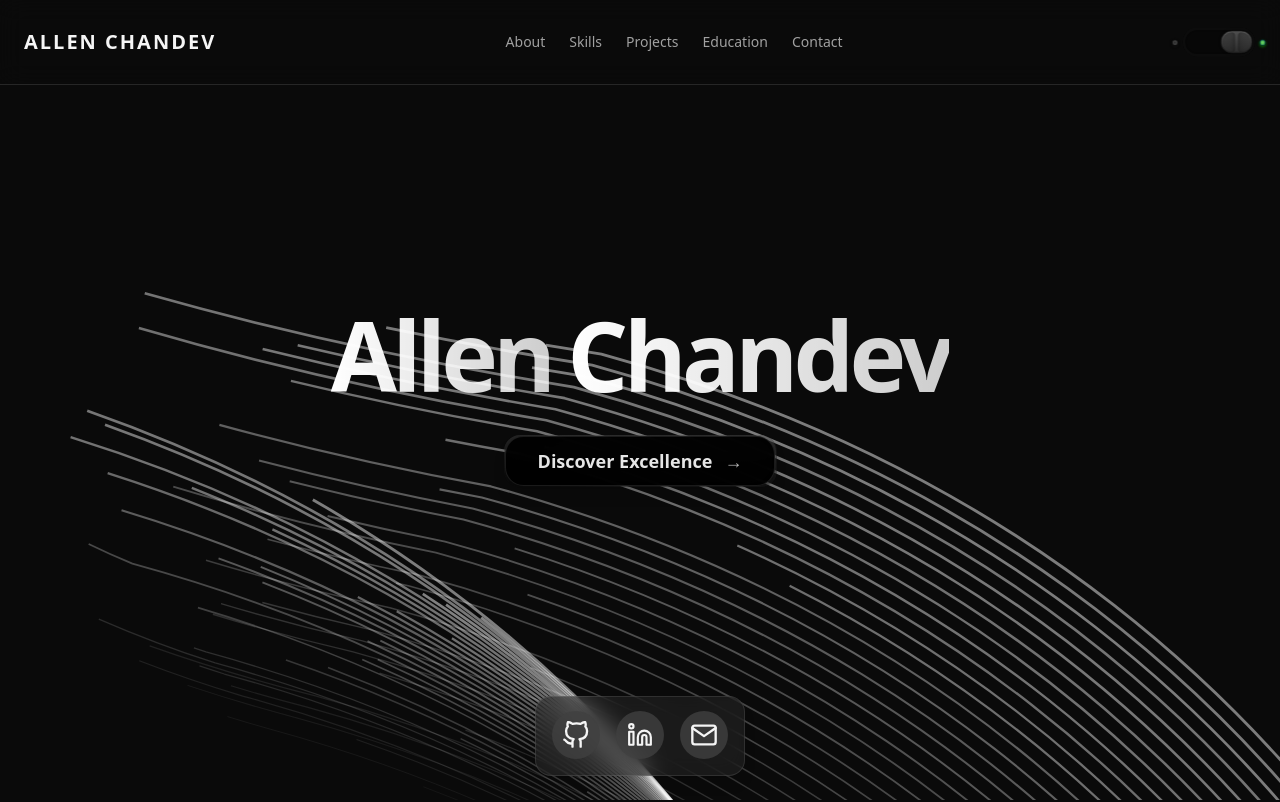
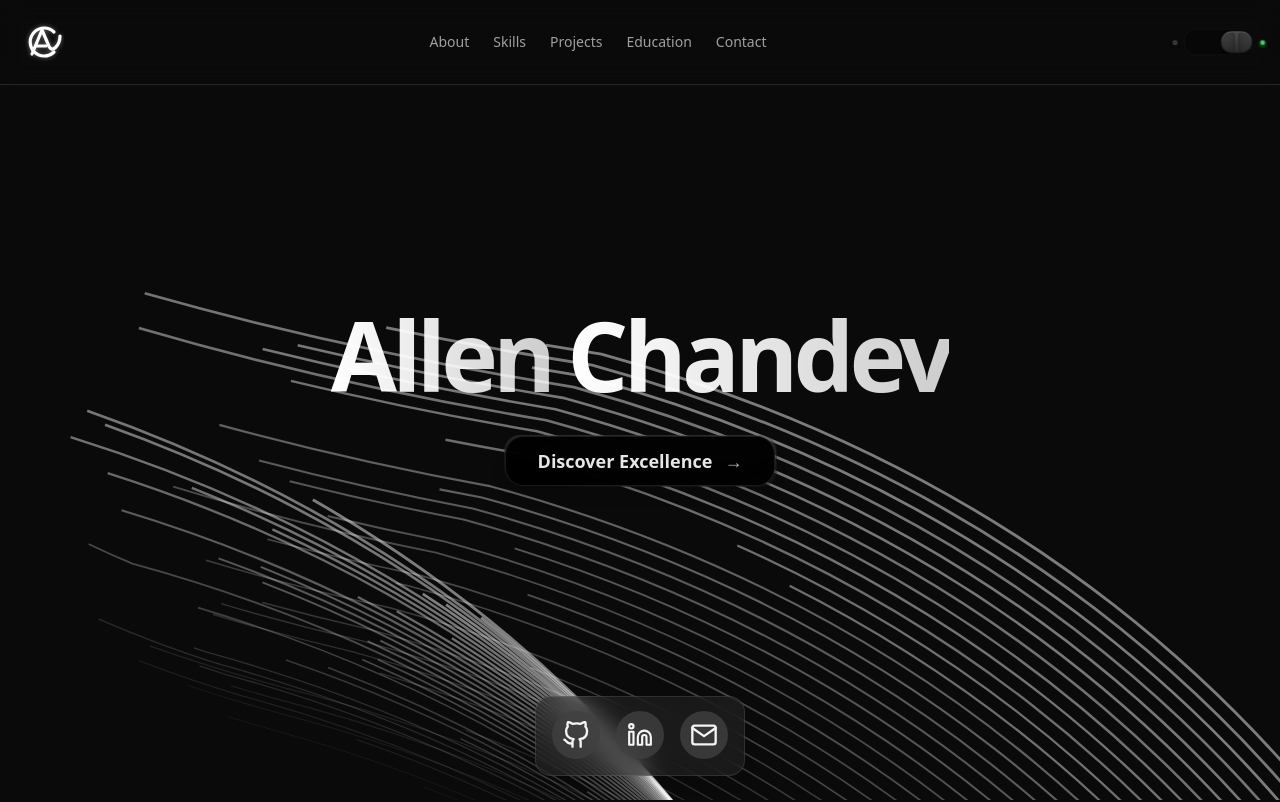
Before and after one commit to allenchandev25-del/allenchandev_portfolio, a React (Vite) app: page / in a window 1280 px wide. Shown: the top 802 px of the page. Built offline with nearby package versions, Linux system fonts and the light colour scheme.

Commit message:
Update App.tsx

```diff
--- a/src/App.tsx
+++ b/src/App.tsx
@@ -122,7 +122,43 @@ export default function App() {
   return (
     <div className="min-h-screen bg-white dark:bg-neutral-950 text-neutral-900 dark:text-neutral-100 transition-colors duration-300 font-sans pb-32">
       <header className="fixed top-0 left-0 right-0 z-50 flex items-center justify-between px-6 py-4 bg-white/80 dark:bg-neutral-950/80 backdrop-blur-md border-b border-neutral-200 dark:border-neutral-800">
-        <div className="font-bold text-xl tracking-widest">ALLEN CHANDEV</div>
+        <div className="flex items-center group cursor-pointer" onClick={() => window.scrollTo({ top: 0, behavior: 'smooth' })}>
+          {/*
+            This is a crisp, scalable SVG replication of your AC logo monogram!
+            If you want to use the exact PNG image you uploaded instead, simply delete this <svg>
+            and uncomment the <img> tags below, after putting your image in the public folder.
+          */}
+          <svg viewBox="0 0 100 100" className="w-10 h-10 transition-transform group-hover:scale-105" strokeLinecap="round" strokeLinejoin="round" fill="none">
+            {/* Dark mode version with glowing effect */}
+            <g className="hidden dark:block" stroke="white" strokeWidth="8" style={{ filter: 'drop-shadow(0 0 6px rgba(255,255,255,0.4))' }}>
+              <path d="M 75 25 A 35 35 0 1 0 75 75" />
+              <path d="M 45 20 L 20 80 M 45 20 L 60 55 C 70 85 90 55 90 35" />
+              <path d="M 30 60 L 55 60" />
+            </g>
+            {/* Light mode version with gradients */}
+            <g className="dark:hidden" strokeWidth="8">
+              <defs>
+                <linearGradient id="c-grad" x1="0" y1="0" x2="1" y2="1">
+                  <stop offset="0%" stopColor="#0B1A30" />
+                  <stop offset="50%" stopColor="#81573B" />
+                  <stop offset="100%" stopColor="#C88E54" />
+                </linearGradient>
+                <linearGradient id="a-grad" x1="0" y1="0" x2="1" y2="1">
+                  <stop offset="0%" stopColor="#0B1A30" />
+                  <stop offset="100%" stopColor="#1E2F49" />
+                </linearGradient>
+              </defs>
+              <path d="M 75 25 A 35 35 0 1 0 75 75" stroke="url(#c-grad)" />
+              <path d="M 45 20 L 20 80 M 45 20 L 60 55 C 70 85 90 55 90 35" stroke="url(#a-grad)" />
+              <path d="M 30 60 L 55 60" stroke="url(#a-grad)" />
+            </g>
+          </svg>
+
+          {/*
+          <img src="/logo-light.png" className="w-10 h-10 object-contain dark:hidden block" alt="Logo" />
+          <img src="/logo-dark.png" className="w-10 h-10 object-contain hidden dark:block" alt="Logo" />
+          */}
+        </div>
         <nav className="hidden md:flex items-center gap-6 text-sm font-medium text-neutral-600 dark:text-neutral-400">
           <a href="#about" className="hover:text-neutral-900 dark:hover:text-white transition-colors">About</a>
           <a href="#skills" className="hover:text-neutral-900 dark:hover:text-white transition-colors">Skills</a>
```
